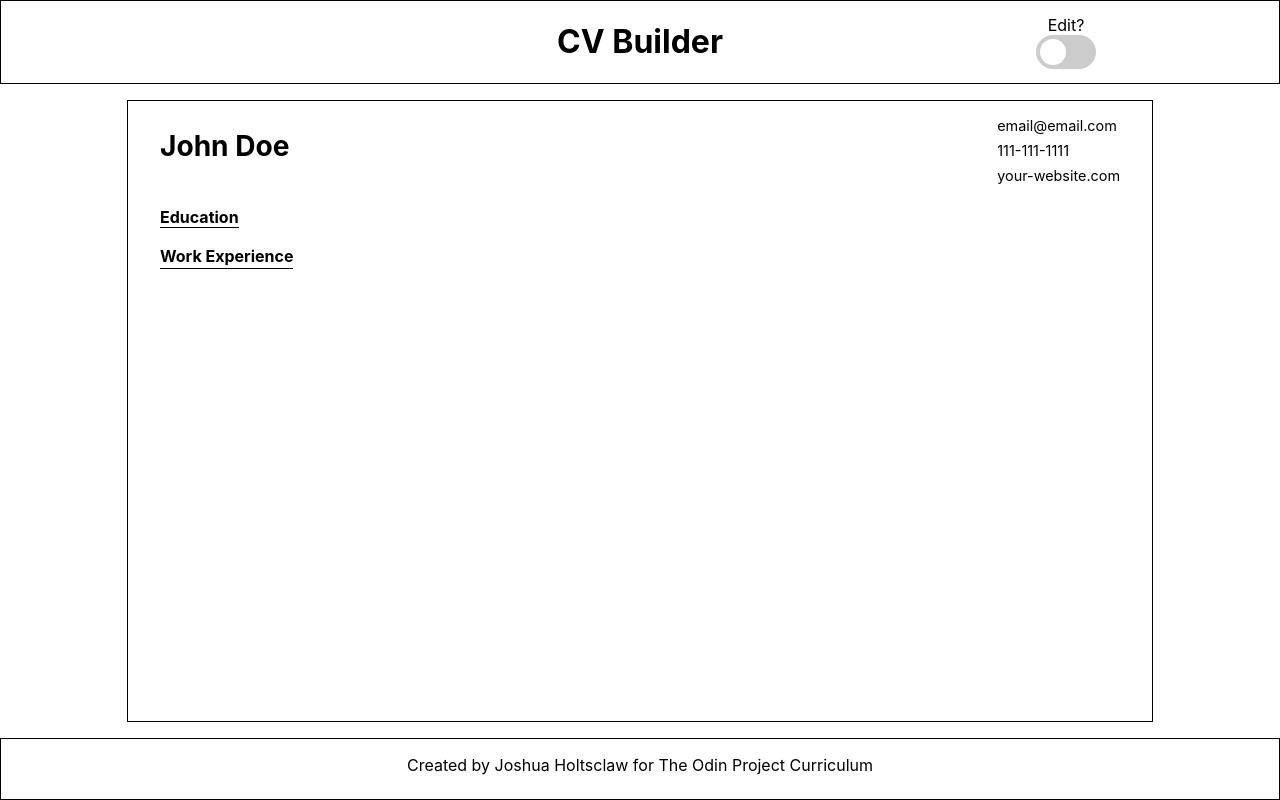
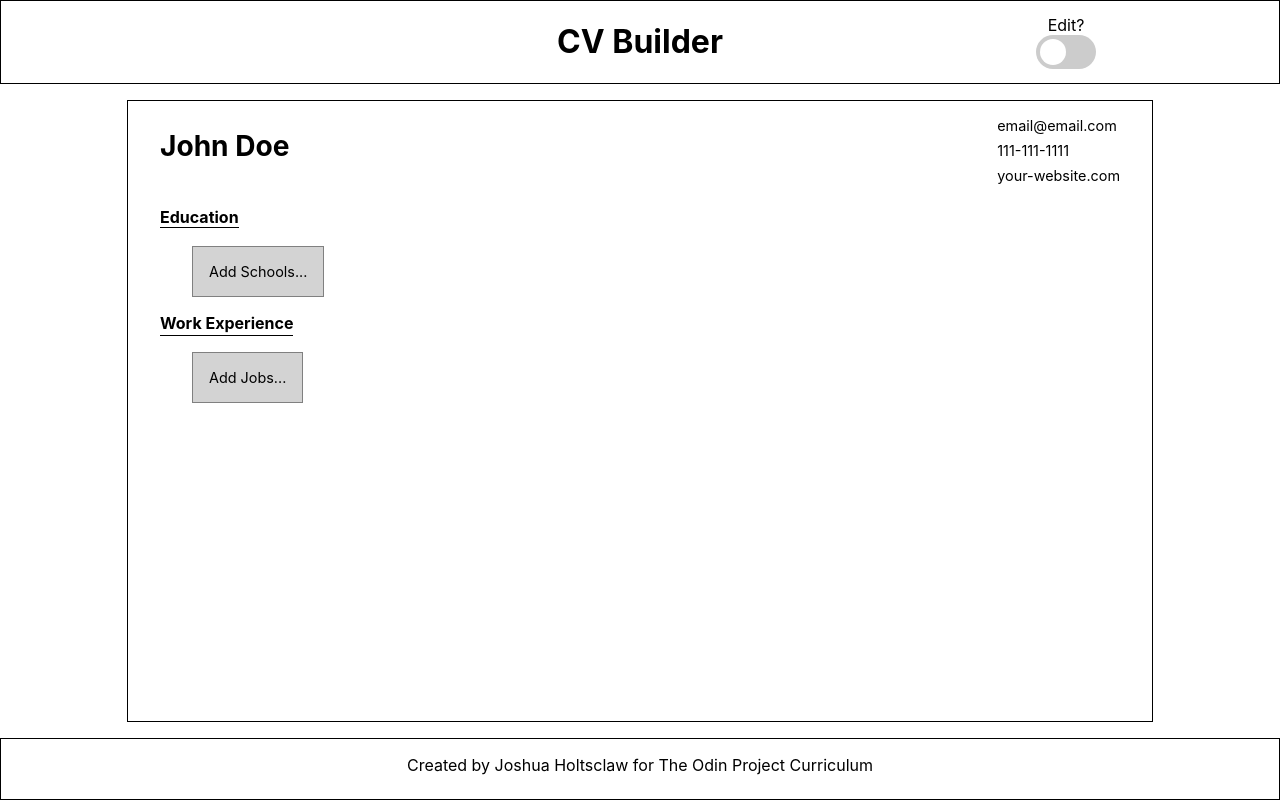
Before and after one commit to Marshnme/cv-app, a React (Create React App) app: page / in a window 1280 px wide. Built offline with nearby package versions, Linux system fonts and the light colour scheme.

Commit message:
added indicators to add school or job if there are none added,added add Icons to the school and education, minor styling on edit apply buttons

```diff
--- a/src/components/Education.jsx
+++ b/src/components/Education.jsx
@@ -1,5 +1,6 @@
 import React from 'react';
 import EducationForm from './EducationForm';
+import AddIcon from '@mui/icons-material/Add';
 import EditIcon from '@mui/icons-material/Edit';
 import DeleteIcon from '@mui/icons-material/Delete';
 import '../styles/Education.css'
@@ -53,13 +54,13 @@ class Education extends React.Component{
             <div className='education-container'>
                 <div className="school-section-title">
                     <h4>Education</h4>
-                    {edit ? <p onClick={this.toggleEducationForm}>+</p> : null}
+                    {edit ? <AddIcon className='cursor-pointer' onClick={this.toggleEducationForm}>+</AddIcon> : null}
 
                     {educationFormToggle ? <EducationForm addSchool={addSchool} formToggle={this.toggleEducationForm}></EducationForm> : null}
                 </div>
 
                 <div className="schools">
-                    {schools.map((school) => {
+                    {schools.length < 1 ? <div className='add-schools-box'><p>Add Schools...</p></div> : schools.map((school) => {
                         return (edit ?
                             school.editing ?
 
@@ -86,6 +87,7 @@ class Education extends React.Component{
 
                        )
                     })}
+
                 </div>
             </div>
         )
--- a/src/components/WorkExp.jsx
+++ b/src/components/WorkExp.jsx
@@ -1,5 +1,6 @@
 import React from 'react';
 import WorkExpForm from './WorkExpForm'
+import AddIcon from '@mui/icons-material/Add';
 import EditIcon from '@mui/icons-material/Edit';
 import DeleteIcon from '@mui/icons-material/Delete';
 import '../styles/WorkExp.css'
@@ -49,14 +50,15 @@ class WorkExp extends React.Component{
             <div className='work-exp-container'>
                 <div className="job-section-title">
                     <h4>Work Experience</h4>
-                    {edit ?  <p onClick={this.toggleJobForm}>+</p> : null}
+                    {edit ?  <AddIcon className='cursor-pointer'  onClick={this.toggleJobForm}>+</AddIcon> : null}
                      {this.state.jobFormToggle ? <WorkExpForm addJob={addJob} toggleForm={this.toggleJobForm}></WorkExpForm> : null}
                 </div>
 
 
 
                 <div className="jobs">
-                    {jobs.map((job) => {
+                    {console.log(jobs.length)}
+                    {jobs.length < 1 ? <div className='add-jobs-box'><p>Add Jobs...</p></div> : jobs.map((job) => {
                         return (
                             edit ?
                                 job.editing ?
@@ -90,7 +92,8 @@ class WorkExp extends React.Component{
                                 </div>
 
                         )
-                    })}
+                    }) }
+
                 </div>
             </div>
         )
--- a/src/styles/Education.css
+++ b/src/styles/Education.css
@@ -52,6 +52,15 @@
     flex-flow: column nowrap;
 
 }
+
+.add-schools-box{
+    font-size: .9rem;
+        border: 1px solid grey;
+        background-color: lightgrey;
+        margin-top: 1rem;
+        padding: .1rem 1rem;
+}
+
 .label-space {
     margin-top: 1rem;
     margin-bottom: .2rem;
--- a/src/styles/WorkExp.css
+++ b/src/styles/WorkExp.css
@@ -45,6 +45,14 @@
 
 }
 
+.add-jobs-box{
+    font-size: .9rem;
+    border:1px solid grey;
+    background-color: lightgrey;
+    margin-top:1rem;
+    padding:.1rem 1rem;
+}
+
 .job-edit-form{
     display:flex;
     flex-flow: column nowrap;
```
